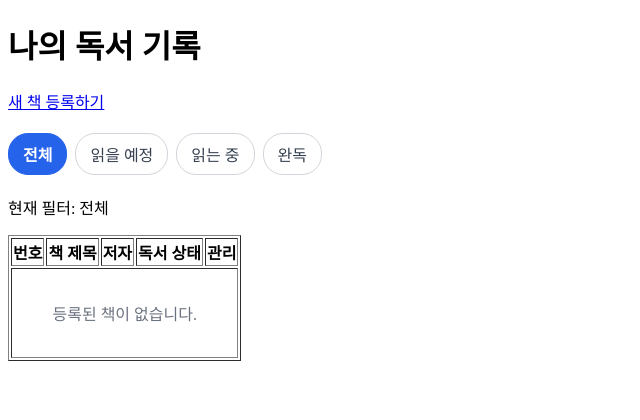
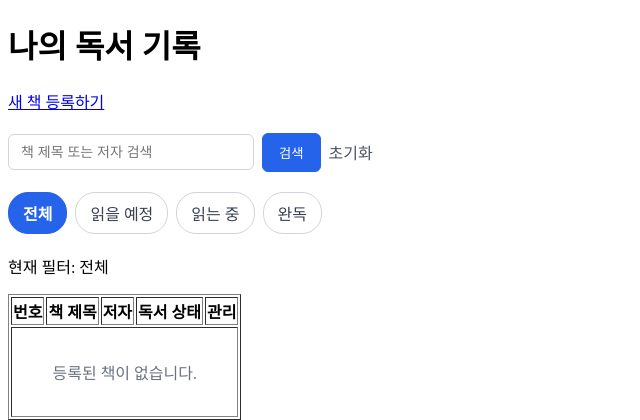
Before and after one commit to Laeva95/springboot_2, a Spring Boot app: page /books in a window 1280 px wide. Shown: the top 420 px of the page, without its empty margins (0-640 px from the left). Run offline with Spring Boot 4, Linux system fonts and the light colour scheme; data that the repository does not hold is empty.

Commit message:
2026-10-28 검색 기능 추가

```diff
--- a/MyProject/src/main/java/com/myproject/controller/BookController.java
+++ b/MyProject/src/main/java/com/myproject/controller/BookController.java
@@ -33,26 +33,28 @@ public class BookController {
 	public String bookList(
 		// @RequestParam: URL의 쿼리 파라미터를 메소드 매개변수로 전달
         @RequestParam(defaultValue = "ALL") String status,
+        @RequestParam(defaultValue = "") String keyword,
         Model model) {
 
-    List<Book> books;
+		// status의 상태 확인
+		if (!"ALL".equals(status)
+	            && !"PLANNED".equals(status)
+	            && !"READING".equals(status)
+	            && !"COMPLETED".equals(status)) {
+			throw new IllegalArgumentException("올바르지 않은 독서 상태입니다.");
+	    }
 
-    if ("ALL".equals(status)) {
-        books = bookService.findAll();
-    } else if (
-            "PLANNED".equals(status)
-            || "READING".equals(status)
-            || "COMPLETED".equals(status)) {
+		// 검색어의 공백 제거
+	    keyword = keyword.trim();
 
-        books = bookService.findByStatus(status);
-    } else {
-        throw new IllegalArgumentException("올바르지 않은 독서 상태입니다.");
-    }
+	    // 상태, 검색어를 통해 책 검색
+	    List<Book> books = bookService.searchBooks(status, keyword);
 
-    model.addAttribute("books", books);
-    model.addAttribute("selectedStatus", status);
+	    model.addAttribute("books", books);
+	    model.addAttribute("selectedStatus", status);
+	    model.addAttribute("keyword", keyword);
 
-    return "books/list";
+	    return "books/list";
 }
 
 
--- a/MyProject/src/main/resources/static/css/style.css
+++ b/MyProject/src/main/resources/static/css/style.css
@@ -59,3 +59,34 @@
     text-align: center;
     color: #6b7280;
 }
+
+
+.search-form {
+    display: flex;
+    flex-wrap: wrap;
+    align-items: center;
+    gap: 8px;
+    margin: 20px 0;
+}
+
+.search-form input[type="text"] {
+    min-width: 220px;
+    padding: 9px 12px;
+    border: 1px solid #d1d5db;
+    border-radius: 6px;
+    font-size: 14px;
+}
+
+.search-form button {
+    padding: 9px 16px;
+    border: 1px solid #2563eb;
+    border-radius: 6px;
+    background-color: #2563eb;
+    color: white;
+    cursor: pointer;
+}
+
+.search-form a {
+    color: #4b5563;
+    text-decoration: none;
+}
--- a/MyProject/src/main/resources/templates/books/list.html
+++ b/MyProject/src/main/resources/templates/books/list.html
@@ -14,24 +14,43 @@
     <p>
         <a th:href="@{/books/new}">새 책 등록하기</a>
     </p>
+	<!-- 검색 창 -->
+	<form th:action="@{/books}" method="get" class="search-form">
+	    <!-- th:value= 현재 선택한 독서 상태 전달 -->
+		<input type="hidden"
+	           name="status"
+	           th:value="${selectedStatus}">
+
+		<!-- th:value= 검색 버튼을 눌렀을 때 검색어 유지 -->
+	    <input type="text"
+	           name="keyword"
+	           th:value="${keyword}"
+	           placeholder="책 제목 또는 저자 검색">
+
+	    <button type="submit">검색</button>
+
+	    <a th:href="@{/books(status=${selectedStatus})}">
+	        초기화
+	    </a>
+	</form>
 	<!-- 책의 독서 상태에 따라 다른 status 값을 컨트롤러의 매개 변수로 전달 -->
 	<!-- 값을 설정하지 않으면 'ALL' 값으로 설정 -->
 	<div class="filter-group">
 		<a class="filter-link"
 		   th:classappend="${selectedStatus == 'ALL'} ? ' active' : ''"
-	       th:href="@{/books}">전체</a>
+		   th:href="@{/books(keyword=${keyword})}">전체</a>
 
 		<a class="filter-link"
 		   th:classappend="${selectedStatus == 'PLANNED'} ? ' active' : ''"
-	       th:href="@{/books(status='PLANNED')}">읽을 예정</a>
+		   th:href="@{/books(status='PLANNED', keyword=${keyword})}">읽을 예정</a>
 
 		<a class="filter-link"
 		   th:classappend="${selectedStatus == 'READING'} ? ' active' : ''"
-	       th:href="@{/books(status='READING')}">읽는 중</a>
+		   th:href="@{/books(status='READING', keyword=${keyword})}">읽는 중</a>
 
 		<a class="filter-link"
 		   th:classappend="${selectedStatus == 'COMPLETED'} ? ' active' : ''"
-	       th:href="@{/books(status='COMPLETED')}">완독</a>
+		   th:href="@{/books(status='COMPLETED', keyword=${keyword})}">완독</a>
 	</div>
 	<p>
 	    현재 필터:
```
Also changed, not shown: MyProject/src/main/java/com/myproject/repository/BookRepository.java (+15 -4 lines), MyProject/src/main/java/com/myproject/service/BookService.java (+3 -9 lines). Lines whose indentation alone changed are shown as unchanged.
